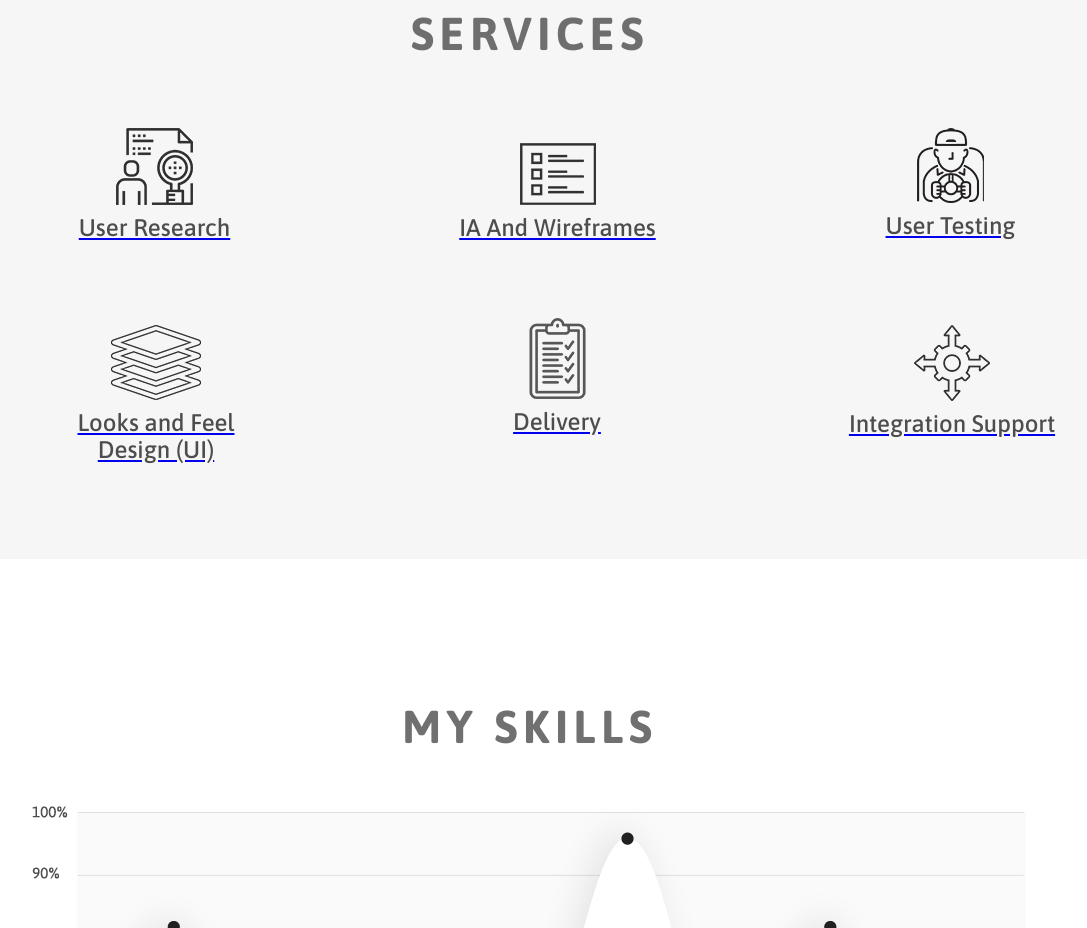
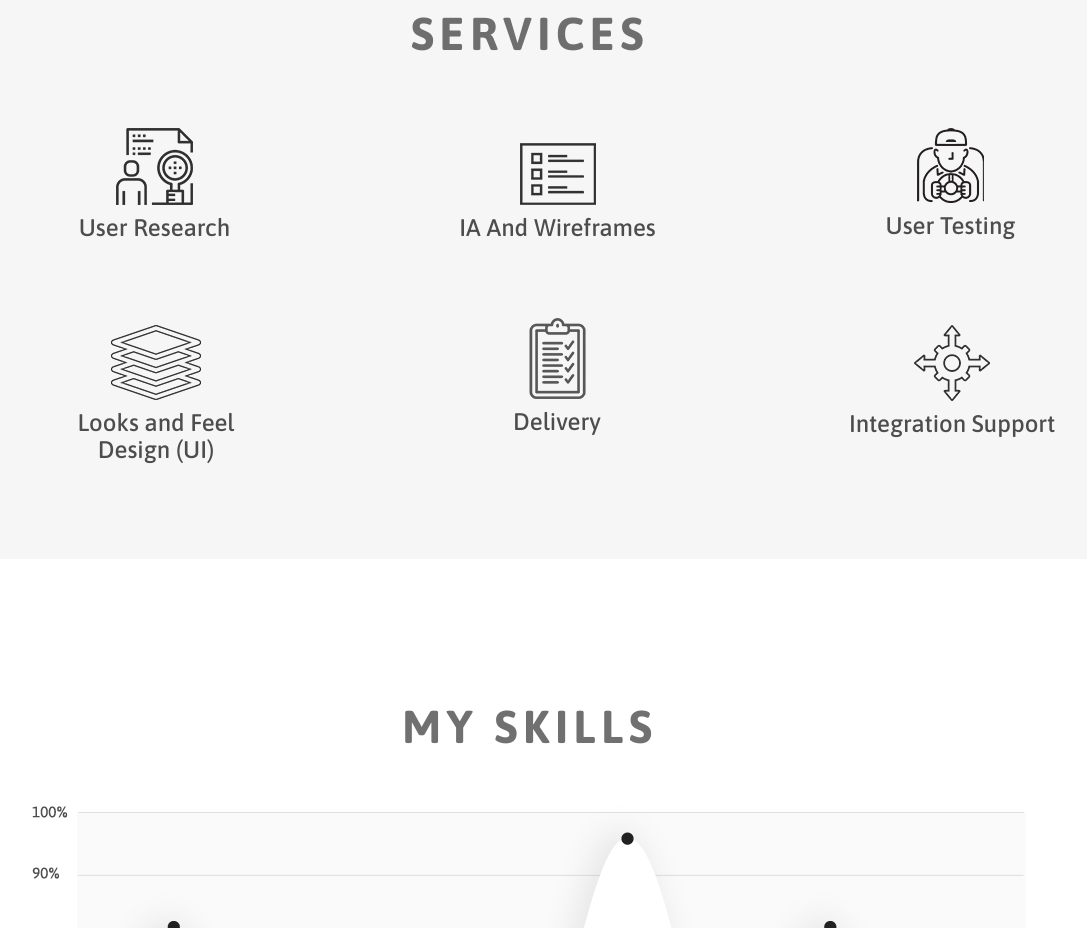
Before and after one commit to GeekHub-FrontEnd-CMS-Online-8/Roman-Solopov-HW6, a plain HTML site: page build/index.html in a window 1280 px wide. Shown: the part 1560-2488 px from the top of the page, without its empty margins (110-1197 px from the left). Drawn offline with Linux system fonts and the light colour scheme.

Commit message:
build 1.4

```diff
--- a/assets/sass/main.scss
+++ b/assets/sass/main.scss
@@ -187,6 +187,7 @@ height: 115px;
 margin-left: 132px;
 justify-content: space-between;
 margin-top: 70px;
+& a {text-decoration: none;}
 & a:hover {transform: scale(1.3);
 		transition: 1s;}
 }
@@ -197,6 +198,7 @@ height: 151px;
 margin-left: 130px;
 justify-content: space-between;
 margin-top: 82px;
+& a {text-decoration: none;}
 & a:hover {transform: scale(1.3);
 		transition: 1s;}}
 
```
Also changed, not shown: build/css/main.css.
